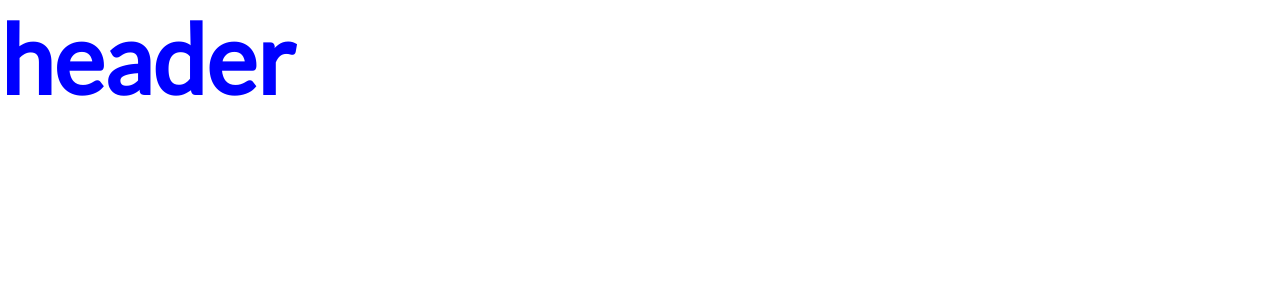
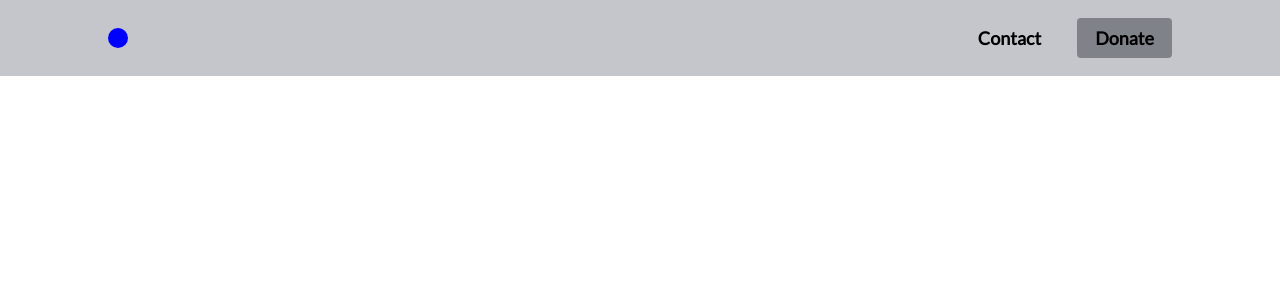
Before and after one commit to Eddie-Anguiano/native-website, a Next.js app: page / in a window 1280 px wide. Shown: the top 300 px of the page. Built offline with nearby package versions, Linux system fonts and the light colour scheme.

Commit message:
add Header component (desktop)

```diff
--- /dev/null
+++ b/components/Header.js
@@ -0,0 +1,19 @@
+import React from "react";
+import Wrapper from "./Wrapper.js";
+import styles from "../styles/components/Header.module.scss";
+
+export default function Header() {
+  return (
+    <div className={styles.Header}>
+      <Wrapper>
+        <div className={styles.container}>
+          <div className={styles.logo}></div>
+          <nav className={styles.nav}>
+            <div className={styles.nav__contact}>Contact</div>
+            <div className={styles.nav__donate}>Donate</div>
+          </nav>
+        </div>
+      </Wrapper>
+    </div>
+  );
+}
--- /dev/null
+++ b/components/Wrapper.js
@@ -0,0 +1,6 @@
+import React from "react";
+import styles from "../styles/components/Wrapper.module.scss";
+
+export default function Wrapper({ children }) {
+  return <div className={styles.Wrapper}>{children}</div>;
+}
--- a/pages/index.js
+++ b/pages/index.js
@@ -1,5 +1,6 @@
 import Head from "next/head";
 import styles from "../styles/pages/Home.module.scss";
+import Header from "../components/Header";
 
 export default function Home() {
   return (
@@ -8,7 +9,7 @@ export default function Home() {
         <title>Create Next App</title>
         <link rel="icon" href="/favicon.ico" />
       </Head>
-      <h1 className={styles.header}>header</h1>
+      <Header />
     </div>
   );
 }
--- a/styles/base/base.scss
+++ b/styles/base/base.scss
@@ -1,8 +1,11 @@
+@import "./variables.scss";
+@import "./helpers.scss";
+
 /*-------------------------------*/
 /*GLOBALS*/
 /*-------------------------------*/
 :root {
-  font-size: 16px;
+  font-size: 18px;
 }
 
 *,
@@ -39,7 +42,6 @@ li {
 
 h1 {
   font-size: space(5);
-  color: blue;
 }
 
 h1,
@@ -50,8 +52,13 @@ h5,
 h6 {
   margin: 0;
   padding: 0;
+  font-family: $font-family--secondary;
 }
 
 button {
   border: none;
 }
+
+p {
+  font-family: $font-family--primary;
+}
--- a/styles/base/variables.scss
+++ b/styles/base/variables.scss
@@ -28,6 +28,9 @@ $word-spacing--base: 3px;
 
 $color--white: #fff;
 $color--black: rgb(44, 44, 44);
+$color--dark-gray: #80828a;
+$color--gray: #c4c6cc;
+$color--light-gray: #d9dbe1;
 
 /*-------------------------------*/
 /* IMAGE PATH */
@@ -39,16 +42,7 @@ $img-path: "../images";
 /* BORDER RADIUS */
 /*-------------------------------*/
 
-// $border-radius--small: 4px;
-
-/*-------------------------------*/
-/* SPACING */
-/*-------------------------------*/
-
-// $spacing--xtra-small: 15px;
-// $spacing--small: 25px;
-// $spacing--large: 80px;
-// $spacing--cta-btn: 15px 25px;
+$border-radius--small: 4px;
 
 /*-------------------------------*/
 /* Z-INDEX */
--- /dev/null
+++ b/styles/components/Header.module.scss
@@ -0,0 +1,40 @@
+@import "../base/variables.scss";
+@import "../base/helpers.scss";
+
+.Header {
+  background-color: $color--gray;
+  padding: space(2) 0;
+}
+
+.container {
+  display: flex;
+  justify-content: space-between;
+  align-items: center;
+}
+
+.logo {
+  height: 20px;
+  width: 20px;
+  background-color: blue;
+  border-radius: 100px;
+}
+
+.nav {
+  display: flex;
+  align-items: center;
+
+  &__contact {
+    margin-right: space(3);
+    padding: space(1);
+    font-family: $font-family--primary;
+    font-weight: bold;
+  }
+
+  &__donate {
+    padding: space(1) space(2);
+    font-family: $font-family--primary;
+    font-weight: bold;
+    background-color: $color--dark-gray;
+    border-radius: $border-radius--small;
+  }
+}
--- /dev/null
+++ b/styles/components/Wrapper.module.scss
@@ -0,0 +1,7 @@
+@import "../base/helpers.scss";
+
+.Wrapper {
+  max-width: 1100px;
+  margin: 0 auto;
+  padding: 0 space(2);
+}
```
